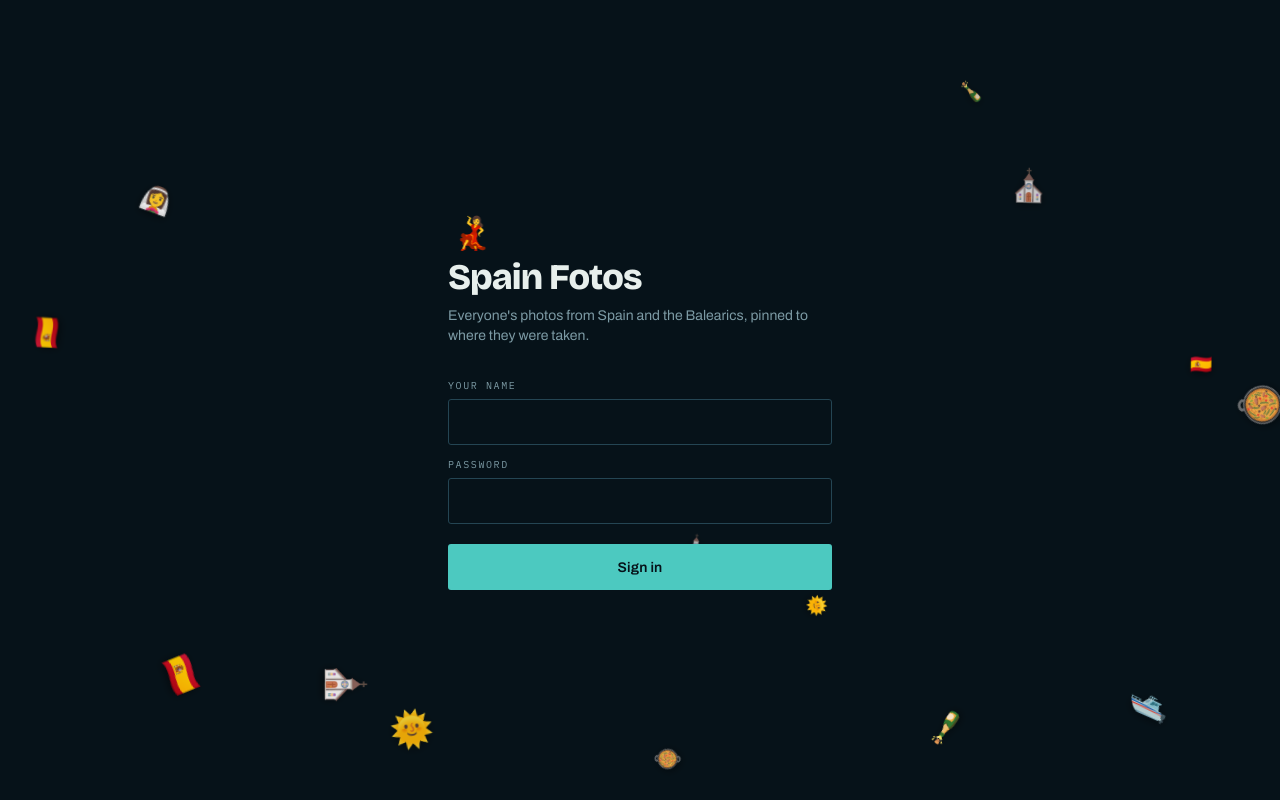
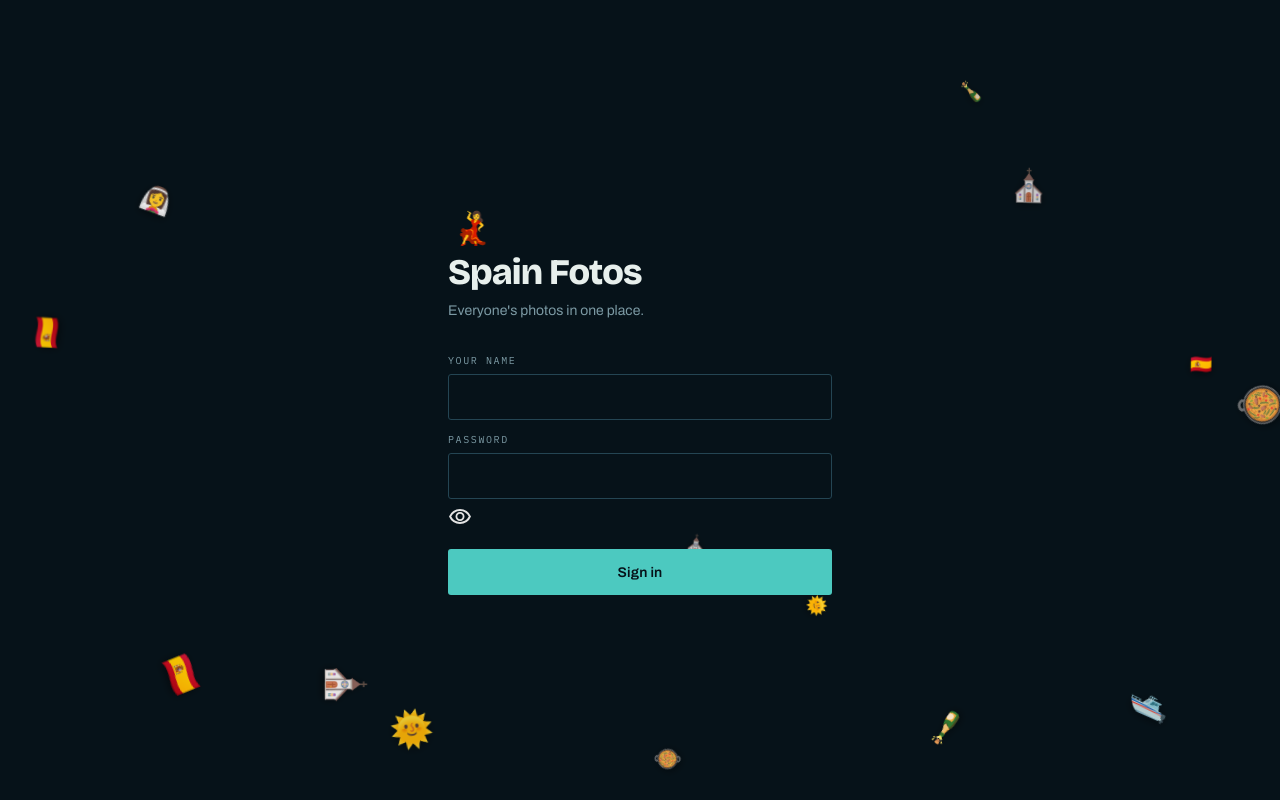
Before and after one commit to fluffybacon-steam/spain-fotos, a Next.js app: page /login in a window 1280 px wide. Built offline with nearby package versions, Linux system fonts and the light colour scheme; no server answers.

Commit message:
added logs

```diff
--- a/src/app/api/photos/check/route.ts
+++ b/src/app/api/photos/check/route.ts
@@ -21,7 +21,7 @@ const Body = z.object({ hashes: z.array(z.string().max(80)).min(1).max(200) });
  */
 export const POST = guard(async (req: Request) => {
   const me = await requireUser();
-  const parsed = Body.safeParse(await req.json().catch(() => null));
+  const parsed = Body.safeParse(await req.json().catch((e) => console.log(e)));
   if (!parsed.success) return NextResponse.json({ error: "Bad request" }, { status: 400 });
 
   const rows = await db
--- a/src/app/api/photos/location/route.ts
+++ b/src/app/api/photos/location/route.ts
@@ -25,6 +25,7 @@ const Body = z.object({
 export const PATCH = guard(async (req: Request) => {
   const me = await requireUser();
   const parsed = Body.safeParse(await req.json().catch(() => null));
+  console.log("Parsed data from api/location", parsed);
   if (!parsed.success) return NextResponse.json({ error: "Bad request" }, { status: 400 });
 
   const updated = await db
--- a/src/app/api/photos/route.ts
+++ b/src/app/api/photos/route.ts
@@ -114,6 +114,7 @@ export const POST = guard(async (req: Request) => {
   const me = await requireUser();
   const parsed = CreateBody.safeParse(await req.json().catch(() => null));
   if (!parsed.success) return NextResponse.json({ error: "Bad request" }, { status: 400 });
+  console.log("post /api/photos", parsed);
 
   const rows = parsed.data.records
     // Keys are namespaced by user id at presign time; re-check so a crafted
--- a/src/app/login/LoginForm.tsx
+++ b/src/app/login/LoginForm.tsx
@@ -36,6 +36,13 @@ export default function LoginForm() {
     }
   }
 
+  function setPassVisible(){
+    const passField = document.querySelector('input[type="password"]') as HTMLInputElement;
+    if (passField) {
+      passField.type = passField.type === "password" ? "text" : "password";
+    }
+  }
+
   return (
     <form onSubmit={submit} className="flex flex-col gap-3">
       <label className="flex flex-col gap-1.5">
@@ -62,6 +69,9 @@ export default function LoginForm() {
           autoComplete="current-password"
           required
         />
+        <button type="button" className="" disabled={busy} onClick={() => setPassVisible()}>
+          <svg xmlns="http://www.w3.org/2000/svg" height="24px" viewBox="0 -960 960 960" width="24px" fill="#e3e3e3"><path d="M607.5-372.5Q660-425 660-500t-52.5-127.5Q555-680 480-680t-127.5 52.5Q300-575 300-500t52.5 127.5Q405-320 480-320t127.5-52.5Zm-204-51Q372-455 372-500t31.5-76.5Q435-608 480-608t76.5 31.5Q588-545 588-500t-31.5 76.5Q525-392 480-392t-76.5-31.5ZM214-281.5Q94-363 40-500q54-137 174-218.5T480-800q146 0 266 81.5T920-500q-54 137-174 218.5T480-200q-146 0-266-81.5ZM480-500Zm207.5 160.5Q782-399 832-500q-50-101-144.5-160.5T480-720q-113 0-207.5 59.5T128-500q50 101 144.5 160.5T480-280q113 0 207.5-59.5Z"/></svg>
+        </button>
       </label>
 
       {error && (
@@ -73,6 +83,6 @@ export default function LoginForm() {
       <button type="submit" className="btn btn-primary mt-2" disabled={busy}>
         {busy ? "Checking…" : "Sign in"}
       </button>
-    </form>
+      </form>
   );
 }
--- a/src/app/login/page.tsx
+++ b/src/app/login/page.tsx
@@ -8,20 +8,14 @@ export default async function LoginPage() {
   if (await currentUser()) redirect("/");
 
   return (
-    // relative + overflow-hidden: the emoji layer is absolutely positioned to
-    // this element and must be clipped by it rather than by the viewport.
     <main className="relative grid min-h-dvh place-items-center overflow-hidden px-5 py-10">
       <EmojiSky />
-
-      {/* z-10 lifts the form clear of the weather behind it. */}
       <div className="relative z-10 w-full max-w-sm">
-        {/* Concentric rings and a rotated print: the wordmark restates the
-            thesis — a photograph fixed to a coordinate. */}
         <div className="dancing-lady">💃</div>
 
         <h1 className="font-display text-4xl font-extrabold tracking-tight">Spain Fotos</h1>
         <p className="mt-2 text-sm text-haze">
-          Everyone&apos;s photos from Spain and the Balearics, pinned to where they were taken.
+          Everyone&apos;s photos in one place.
         </p>
 
         <div className="mt-8">
--- a/src/components/Comments.tsx
+++ b/src/components/Comments.tsx
@@ -38,6 +38,7 @@ export default function Comments({
     // eslint-disable-next-line react-hooks/exhaustive-deps
   }, [photoId]);
 
+
   async function send() {
     const body = draft.trim();
     if (!body || sending) return;
@@ -53,9 +54,9 @@ export default function Comments({
         const { comment } = await res.json();
         setItems((prev) => {
           const next = [...prev, comment];
-          onCountChange?.(next.length);
           return next;
-        });
+        })
+        onCountChange?.(items.length);
         requestAnimationFrame(() => endRef.current?.scrollIntoView({ behavior: "smooth" }));
       } else {
         setDraft(body); // hand the text back rather than losing it
@@ -69,7 +70,7 @@ export default function Comments({
     const before = items;
     setItems((prev) => {
       const next = prev.filter((c) => c.id !== id);
-      onCountChange?.(next.length);
+      // onCountChange?.(next.length);
       return next;
     });
     const res = await fetch(`/api/comments/${id}`, { method: "DELETE" });
--- a/src/components/Uploader.tsx
+++ b/src/components/Uploader.tsx
@@ -39,10 +39,12 @@ export default function Uploader() {
   const [running, setRunning] = useState(false);
 
   function patch(key: string, changes: Partial<Job>) {
+    console.log("patch");
     setJobs((prev) => prev.map((j) => (j.key === key ? { ...j, ...changes } : j)));
   }
 
   function addFiles(list: FileList | null) {
+    console.log("addFiles");
     if (!list) return;
     const incoming = Array.from(list)
       .filter(isSupportedImage)
@@ -59,6 +61,7 @@ export default function Uploader() {
   }
 
   async function runOne(job: Job) {
+    console.log("runOne");
     patch(job.key, { stage: "reading" });
 
     // Fingerprint before doing any work — a duplicate should cost nothing.
@@ -70,6 +73,8 @@ export default function Uploader() {
       headers: { "Content-Type": "application/json" },
       body: JSON.stringify({ hashes: [hash] }),
     });
+    console.log('check', check);
+    console.log(await check.json());
     if (check.ok) {
       const { mine, others } = await check.json();
       if (mine.includes(hash)) {
@@ -148,6 +153,7 @@ export default function Uploader() {
   }
 
   async function start() {
+    console.log("start()");
     setRunning(true);
     const pending = jobs.filter((j) => j.stage === "queued" || j.stage === "failed");
     const queue = [...pending];
--- a/src/lib/client/prepare.ts
+++ b/src/lib/client/prepare.ts
@@ -34,6 +34,7 @@ export function isVideo(file: File) {
 }
 
 export function isSupportedImage(file: File) {
+  console.log("file",file);
   return file.type.startsWith("image/") || isHeicLike(file) || isVideo(file);
 }
 
```
